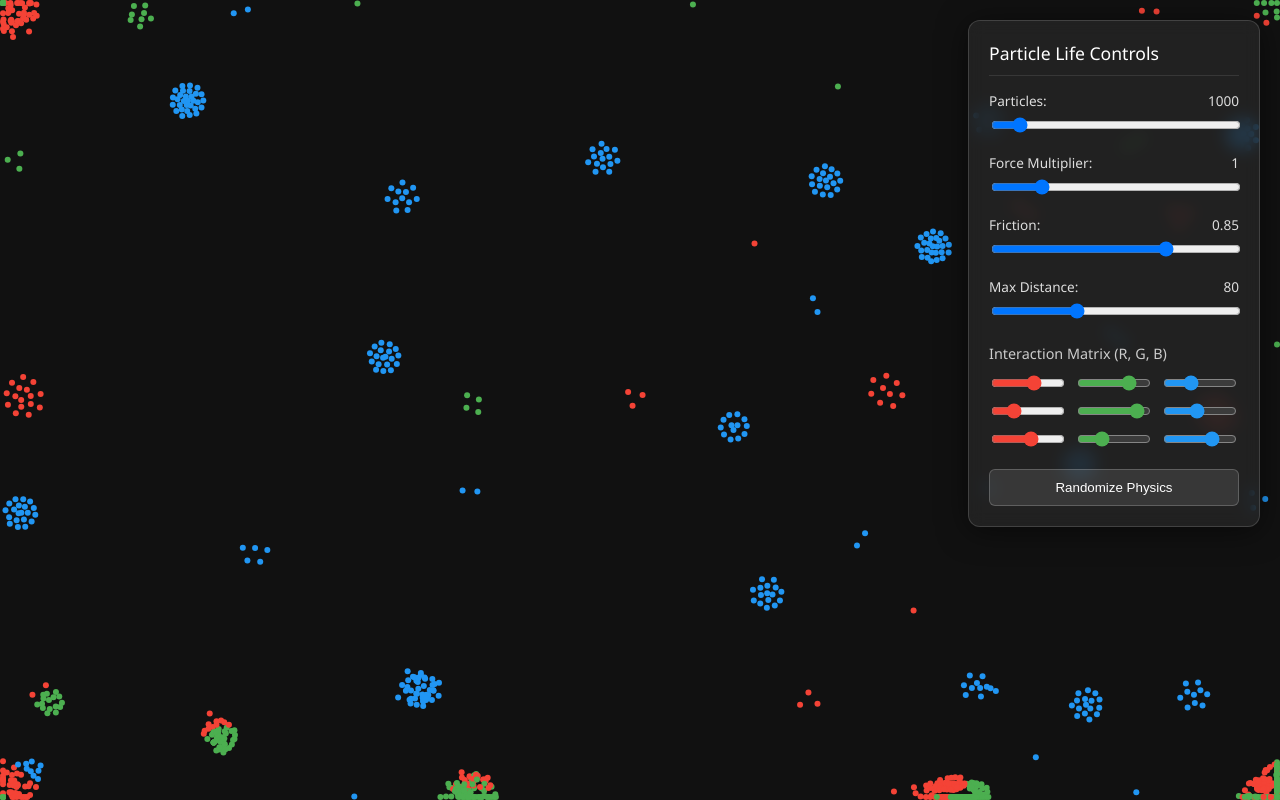
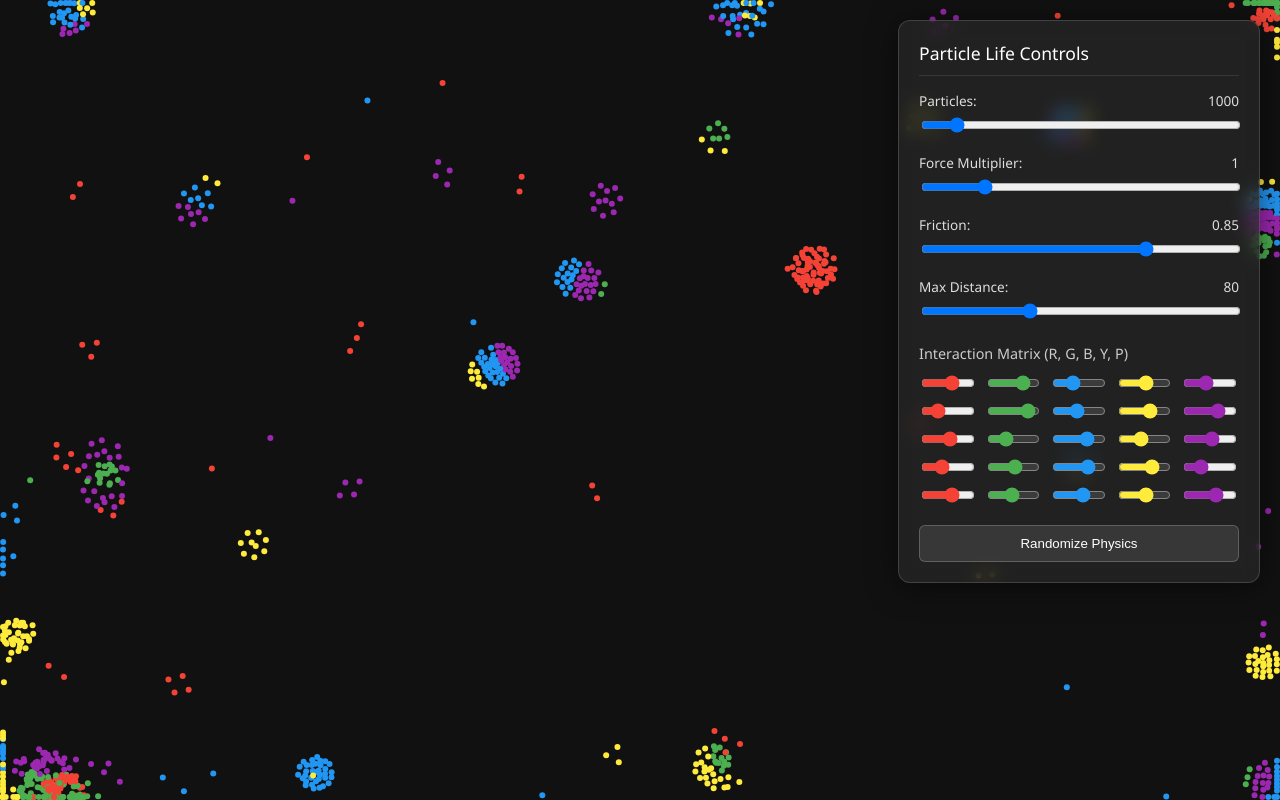
Before and after one commit to MateuszCimochowski/wpzai, a website built with Vite: page index.html in a window 1280 px wide. Built offline with nearby package versions, Linux system fonts and the light colour scheme.

Commit message:
Expand particle matrix to 5x5 containing Yellow and Purple types

```diff
--- a/index.html
+++ b/index.html
@@ -32,22 +32,42 @@
         <input type="range" id="maxDistance" min="20" max="200" step="5" value="80">
       </div>
 
-      <h3>Interaction Matrix (R, G, B)</h3>
+      <h3>Interaction Matrix (R, G, B, Y, P)</h3>
       <div class="matrix-grid">
         <div class="matrix-row">
           <input type="range" id="m00" min="-1" max="1" step="0.05" class="slider-red">
           <input type="range" id="m01" min="-1" max="1" step="0.05" class="slider-green">
           <input type="range" id="m02" min="-1" max="1" step="0.05" class="slider-blue">
+          <input type="range" id="m03" min="-1" max="1" step="0.05" class="slider-yellow">
+          <input type="range" id="m04" min="-1" max="1" step="0.05" class="slider-purple">
         </div>
         <div class="matrix-row">
           <input type="range" id="m10" min="-1" max="1" step="0.05" class="slider-red">
           <input type="range" id="m11" min="-1" max="1" step="0.05" class="slider-green">
           <input type="range" id="m12" min="-1" max="1" step="0.05" class="slider-blue">
+          <input type="range" id="m13" min="-1" max="1" step="0.05" class="slider-yellow">
+          <input type="range" id="m14" min="-1" max="1" step="0.05" class="slider-purple">
         </div>
         <div class="matrix-row">
           <input type="range" id="m20" min="-1" max="1" step="0.05" class="slider-red">
           <input type="range" id="m21" min="-1" max="1" step="0.05" class="slider-green">
           <input type="range" id="m22" min="-1" max="1" step="0.05" class="slider-blue">
+          <input type="range" id="m23" min="-1" max="1" step="0.05" class="slider-yellow">
+          <input type="range" id="m24" min="-1" max="1" step="0.05" class="slider-purple">
+        </div>
+        <div class="matrix-row">
+          <input type="range" id="m30" min="-1" max="1" step="0.05" class="slider-red">
+          <input type="range" id="m31" min="-1" max="1" step="0.05" class="slider-green">
+          <input type="range" id="m32" min="-1" max="1" step="0.05" class="slider-blue">
+          <input type="range" id="m33" min="-1" max="1" step="0.05" class="slider-yellow">
+          <input type="range" id="m34" min="-1" max="1" step="0.05" class="slider-purple">
+        </div>
+        <div class="matrix-row">
+          <input type="range" id="m40" min="-1" max="1" step="0.05" class="slider-red">
+          <input type="range" id="m41" min="-1" max="1" step="0.05" class="slider-green">
+          <input type="range" id="m42" min="-1" max="1" step="0.05" class="slider-blue">
+          <input type="range" id="m43" min="-1" max="1" step="0.05" class="slider-yellow">
+          <input type="range" id="m44" min="-1" max="1" step="0.05" class="slider-purple">
         </div>
       </div>
 
--- a/src/cell/Cell.js
+++ b/src/cell/Cell.js
@@ -7,11 +7,11 @@ export class Cell {
     this.vx = (Math.random() - 0.5) * 4;
     this.vy = (Math.random() - 0.5) * 4;
 
-    // 3 particle types for interaction matrix
-    this.type = type !== undefined ? type : Math.floor(Math.random() * 3);
+    // 5 particle types for interaction matrix
+    this.type = type !== undefined ? type : Math.floor(Math.random() * 5);
 
-    // Assign typical particle colors: Red, Green, Blue
-    const colors = ['#f44336', '#4CAF50', '#2196F3'];
+    // Assign typical particle colors: Red, Green, Blue, Yellow, Purple
+    const colors = ['#f44336', '#4CAF50', '#2196F3', '#FFEB3B', '#9C27B0'];
     this.color = colors[this.type];
 
     this.radius = 3; // Render as small dots
--- a/src/interactions.js
+++ b/src/interactions.js
@@ -1,8 +1,11 @@
 export const config = {
+  // Preset 5x5 matrix
   interactionMatrix: [
-    [0.2, 0.5, -0.3],
-    [-0.5, 0.8, -0.1],
-    [0.1, -0.4, 0.4]
+    [0.2, 0.5, -0.3, 0.1, -0.2],
+    [-0.5, 0.8, -0.1, 0.3, 0.4],
+    [0.1, -0.4, 0.4, -0.2, 0.1],
+    [-0.3, 0.1, 0.5, 0.4, -0.5],
+    [0.2, -0.1, 0.2, 0.1, 0.3]
   ],
   MAX_DISTANCE: 80,
   MIN_DISTANCE: 15,
@@ -11,8 +14,8 @@ export const config = {
 };
 
 export function randomizeMatrix() {
-  for (let i = 0; i < 3; i++) {
-    for (let j = 0; j < 3; j++) {
+  for (let i = 0; i < 5; i++) {
+    for (let j = 0; j < 5; j++) {
       config.interactionMatrix[i][j] = (Math.random() - 0.5) * 2;
     }
   }
--- a/src/main.js
+++ b/src/main.js
@@ -46,8 +46,8 @@ function setupUI(world) {
   bindSlider('friction', config, 'FRICTION', 'frictionVal');
   bindSlider('maxDistance', config, 'MAX_DISTANCE', 'distVal');
 
-  for(let i=0; i<3; i++) {
-    for(let j=0; j<3; j++) {
+  for(let i=0; i<5; i++) {
+    for(let j=0; j<5; j++) {
       bindSlider(`m${i}${j}`, null, null, null, true, i, j);
     }
   }
@@ -65,8 +65,8 @@ function setupUI(world) {
   randBtn.addEventListener('click', () => {
     randomizeMatrix();
     // Update active UI sliders
-    for(let i=0; i<3; i++) {
-      for(let j=0; j<3; j++) {
+    for(let i=0; i<5; i++) {
+      for(let j=0; j<5; j++) {
         document.getElementById(`m${i}${j}`).value = config.interactionMatrix[i][j].toFixed(2);
       }
     }
--- a/src/style.css
+++ b/src/style.css
@@ -15,7 +15,7 @@ canvas {
   position: absolute;
   top: 20px;
   right: 20px;
-  width: 250px;
+  width: 320px;
   background: rgba(40, 40, 40, 0.7);
   backdrop-filter: blur(8px);
   border: 1px solid rgba(255, 255, 255, 0.15);
@@ -78,6 +78,8 @@ input[type="range"] {
 input.slider-red { accent-color: #f44336; }
 input.slider-green { accent-color: #4CAF50; }
 input.slider-blue { accent-color: #2196F3; }
+input.slider-yellow { accent-color: #FFEB3B; }
+input.slider-purple { accent-color: #9C27B0; }
 
 button {
   width: 100%;
```
Also changed, not shown: docs/progress.md (+5 -1 lines).
